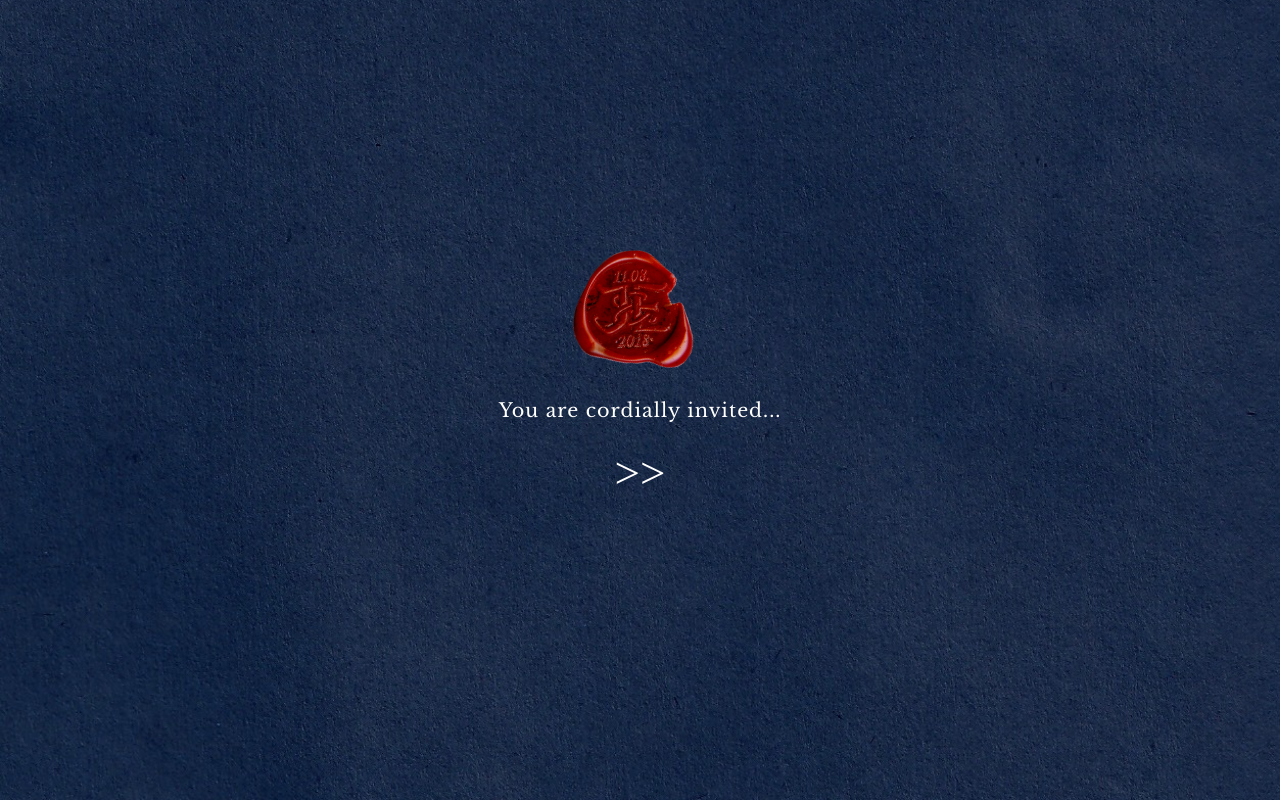
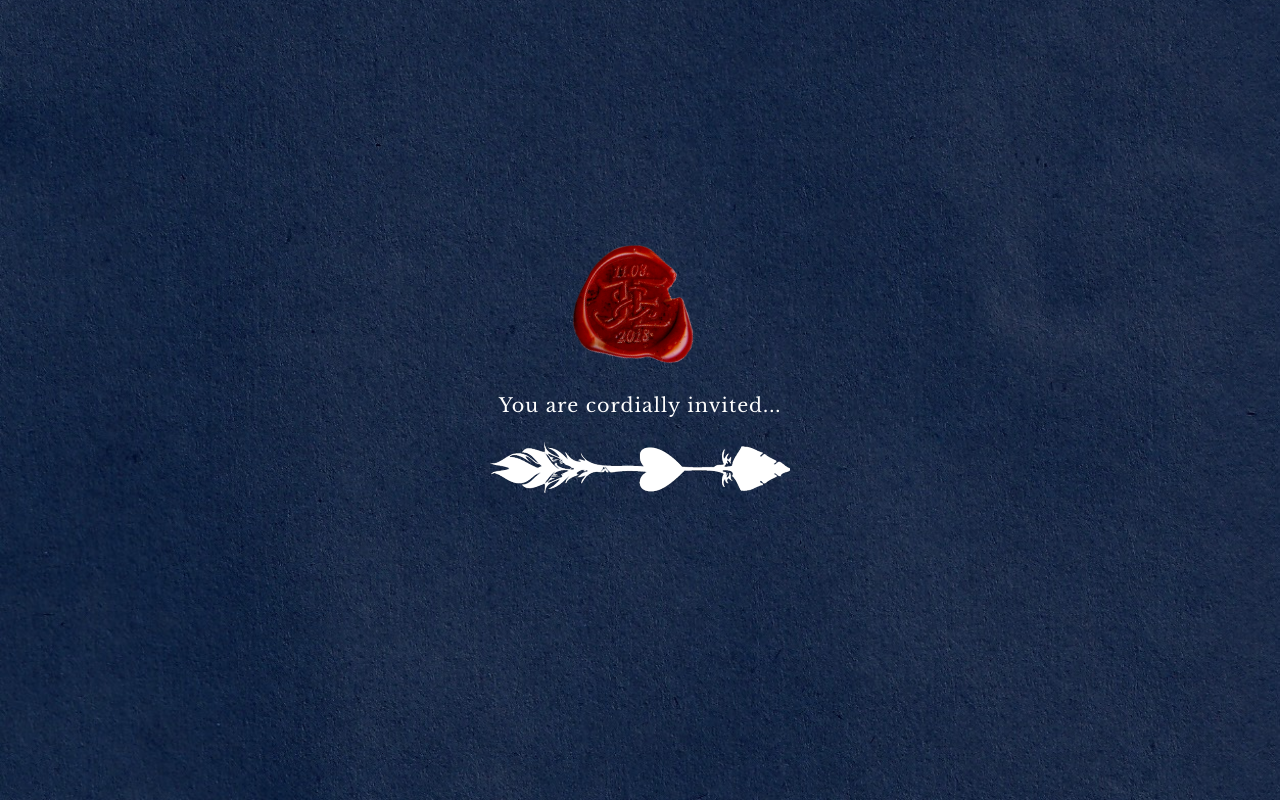
Before and after one commit to andreasvirkus/epp-and-julian, a Vue app: page / in a window 1280 px wide. Built offline with nearby package versions, Linux system fonts and the light colour scheme; a web font is replaced by a local one.

Commit message:
Add arrow as landing page pointer

```diff
--- a/src/components/Landing.vue
+++ b/src/components/Landing.vue
@@ -1,21 +1,23 @@
 <template>
   <dialog class="invite-container">
-    <img :src="stamp" alt="To the invite &gt;&gt;">
+    <img :src="stamp" alt="Our wedding stamp">
     <p>You are cordially invited...</p>
 
     <a href="#invite" class="modal-trigger" @click="$emit('trigger')">
-      &gt;&gt;
+      <!-- &gt;&gt; -->
+      <img :src="arrow" alt="To the invite &gt; &gt;">
     </a>
   </dialog>
 </template>
 
 <script>
   import stamp from '../assets/img/ej_stamp.png'
+  import arrow from '../assets/img/ejw-arrow.png'
 
   export default {
     name: 'landing',
     data () {
-      return { stamp }
+      return { stamp, arrow }
     }
   }
 </script>
@@ -44,7 +46,7 @@
     transform: translateX(15px);
   }
 
-  img {
+  dialog > img {
     width: 125px;
     transform: rotate(27deg);
   }
```
Also changed, not shown: src/assets/img/ejw-arrow.png (added).
